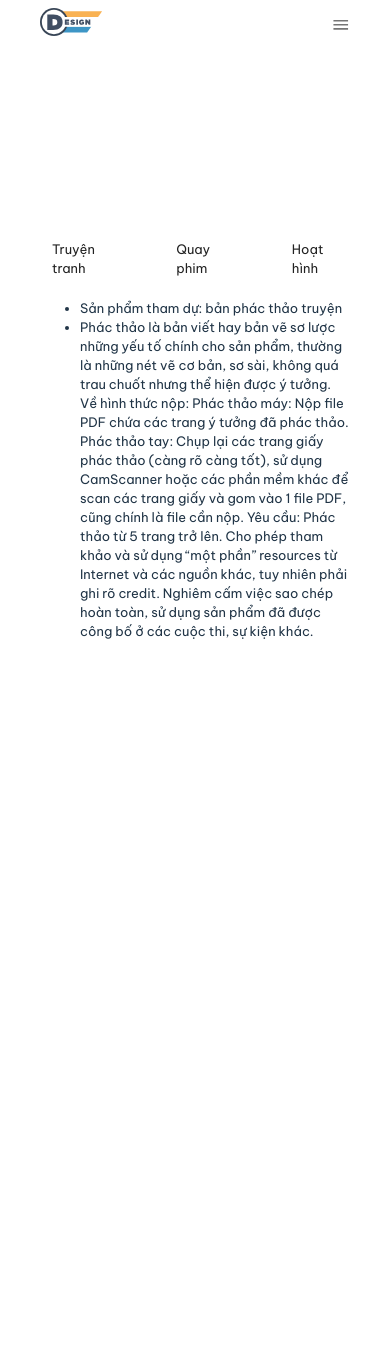
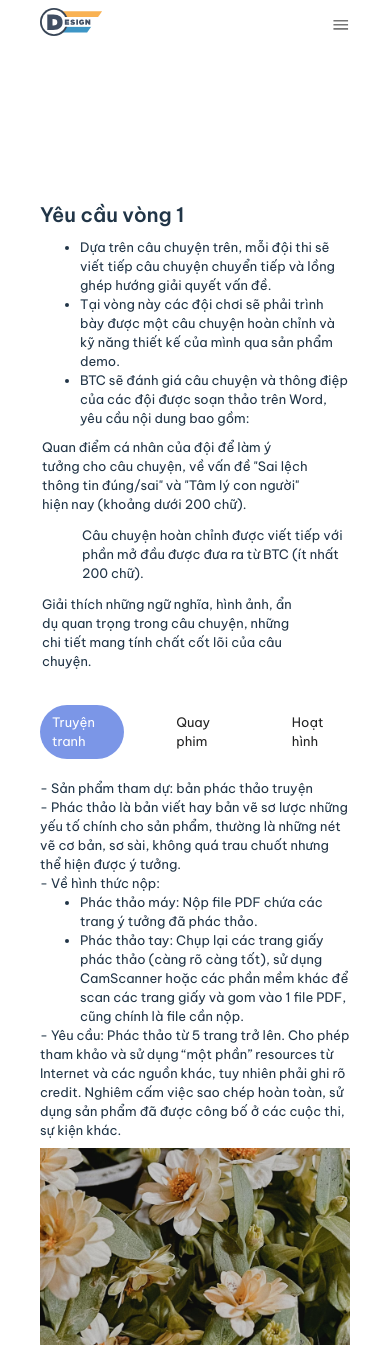
Before and after one commit to NganTrucLe/design-itus, a React (Vite) app: page /events/outr-space-7/how-to-join in a window 390 px wide. Before the commit the page ends 844 px from the top, so only its background shows below. Built offline with nearby package versions, Linux system fonts and the light colour scheme.

Commit message:
yêu câu vòng 1 + hang muc

```diff
--- a/src/index.css
+++ b/src/index.css
@@ -37,25 +37,29 @@ body {
 h1 {
   font-size: 32px;
   line-height: 48px;
-  font-weight: 400px;
+  font-weight: 600;
   margin: 0px;
 }
 
 h2 {
   font-size: 28px;
   line-height: 40.9px;
-  font-weight: 400px;
+  font-weight: 700;
   margin: 0px;
 }
 
 h3 {
   font-size: 20px;
   line-height: 30px;
-  font-weight: 400px;
+  font-weight: 600;
   margin: 0px;
 }
 
 p {
+  margin: 0px;
+}
+
+ul {
   margin: 0px;
 }
 
@@ -105,5 +109,9 @@ button:focus-visible {
     font-size: 16px;
     line-height: 24px;
   }
+  h3 {
+    font-size: 16px;
+    line-height: 24px;
+  }
 
 }
--- /dev/null
+++ b/src/pages/events/outr-space/components/listCard.jsx
@@ -0,0 +1,41 @@
+import { makeStyles } from "@material-ui/core";
+import { NotListedLocationRounded } from "@material-ui/icons";
+import { cardStyle } from "/src/assets/components/glassmorphismStyle";
+
+const useStyles = makeStyles(theme => ({
+    root: {
+        display: "flex",
+        flexDirection: "column",
+        gap: "20px",
+        [theme.breakpoints.down("sm")]: {
+            gap: "8px",
+        }
+    },
+    cardLeft: {
+        ...cardStyle,
+        marginRight: "60px",
+        [theme.breakpoints.down("sm")]: {
+            marginRight: "40px",
+        }
+    },
+    cardRight: {
+        ...cardStyle,
+        marginLeft: "60px",
+        [theme.breakpoints.down("sm")]: {
+            marginLeft: "40px",
+        }
+    },
+}));
+export default function ListCard(props) {
+    const classes = useStyles();
+    const { children } = props;
+    return (
+        <div className={classes.root}>
+            {props.children.map((child,index)=>(
+                <div className={index%2==0?classes.cardLeft:classes.cardRight}>
+                    {child}
+                </div>
+            ))}
+        </div>
+    );
+};
--- a/src/pages/events/outr-space/components/simpleTabs.jsx
+++ b/src/pages/events/outr-space/components/simpleTabs.jsx
@@ -7,6 +7,9 @@ import { defaultFont } from '../../../../assets/globalStyle';
 
 const useStyles = makeStyles((theme) => ({
   root: {
+    display: "flex",
+    flexDirection: "column",
+    gap: "20px"
   },
   default: {
     ...TabItemStyle.default,
@@ -21,6 +24,20 @@ const useStyles = makeStyles((theme) => ({
     flexDirection: "row",
     justifyContent: "flex-end",
     gap: "40px",
+    [theme.breakpoints.down("sm")]: {
+      justifyContent: "center"
+    }
+  },
+  image: {
+    objectFit: "cover",
+    width: "100%",
+    marginTop: "20px",
+    height: "280px",
+    objectPosition: "center",
+    [theme.breakpoints.down("sm")]: {
+      marginTop: "8px",
+      height: "197px",
+    }
   }
 
 }));
@@ -48,79 +65,87 @@ TabPanel.propTypes = {
   value: PropTypes.any.isRequired,
 };
 
-function Tabs(props) {
-  const classes = useStyles();
-  const { children, value, onChange, ...other } = props;
-  const handleClick = (index) => {
-    return onChange(index);
-  };
-  return (
-    <div {...other}>
-      {
-        children.map((child, index) => (
-          <div className={classes.default} onClick={(index)=>{return onChange(index)}}>
-            {child}
-          </div>
-        ))
-      }
-    </div>
-  );
-}
-
-
 export default function SimpleTabs() {
   const classes = useStyles();
   const [value, setValue] = React.useState(0);
   console.log(value);
-  const handleChange = (event, newValue) => {
+  const handleChange = (newValue) => {
     setValue(newValue);
-    console.log(value);
   };
+  const tab = ["Truyện tranh", "Quay phim", "Hoạt hình"];
 
   return (
     <div className={classes.root}>
-        <Tabs onChange={handleChange} className={classes.tabs}>
-          <div>Truyện tranh</div>
-          <div>Quay phim</div>
-          <div>Hoạt hình</div>
-        </Tabs>
-        {/* <div className={classes.tabs}>
-          <div className={classes.default} onClick={()=>handleChange(0)}>
-            Truyện tranh
-          </div>
-          <div className={classes.default} onClick={()=>handleChange(1)}>
-            Quay phim
-          </div>
-          <div className={classes.default} onClick={()=>handleChange(2)}>
-            Hoạt hình
-          </div>
-        </div> */}
+      <div onChange={handleChange} className={classes.tabs}>
+        {
+          tab.map((child, index) => (
+            index === value?
+            <div className={classes.selected} onClick={() => handleChange(index)}>
+              {child}
+            </div>:
+            <div className={classes.default} onClick={() => handleChange(index)}>
+              {child}
+            </div>
+          ))
+        }
+      </div>
       <TabPanel value={value} index={0}>
+        <div>
+          - Sản phẩm tham dự: bản phác thảo truyện
+        </div>
+        <div>
+        - Phác thảo là bản viết hay bản vẽ sơ lược những yếu tố chính cho sản phẩm, thường là những nét vẽ cơ bản, sơ sài, không quá trau chuốt nhưng thể hiện được ý tưởng.
+        </div>
+        <div>
+          - Về hình thức nộp:
+        </div>
         <ul>
           <li>
-            Sản phẩm tham dự: bản phác thảo truyện
+          Phác thảo máy: Nộp file PDF chứa các trang ý tưởng đã phác thảo.
           </li>
           <li>
-          Phác thảo là bản viết hay bản vẽ sơ lược những yếu tố chính cho sản phẩm, thường là những nét vẽ cơ bản, sơ sài, không quá trau chuốt nhưng thể hiện được ý tưởng.
+          Phác thảo tay: Chụp lại các trang giấy phác thảo (càng rõ càng tốt), sử dụng CamScanner hoặc các phần mềm khác để scan các trang giấy và gom vào 1 file PDF, cũng chính là file cần nộp.
           </li>
-          Về hình thức nộp:
-          Phác thảo máy: Nộp file PDF chứa các trang ý tưởng đã phác thảo.
-          Phác thảo tay: Chụp lại các trang giấy phác thảo (càng rõ càng tốt), sử dụng CamScanner hoặc các phần mềm khác để scan các trang giấy và gom vào 1 file PDF, cũng chính là file cần nộp.
-          Yêu cầu: Phác thảo từ 5 trang trở lên. Cho phép tham khảo và sử dụng “một phần” resources từ Internet và các nguồn khác, tuy nhiên phải ghi rõ credit. Nghiêm cấm việc sao chép hoàn toàn, sử dụng sản phẩm đã được công bố ở các cuộc thi, sự kiện khác.
         </ul>
+        <div>
+          - Yêu cầu: Phác thảo từ 5 trang trở lên. Cho phép tham khảo và sử dụng “một phần” resources từ Internet và các nguồn khác, tuy nhiên phải ghi rõ credit. Nghiêm cấm việc sao chép hoàn toàn, sử dụng sản phẩm đã được công bố ở các cuộc thi, sự kiện khác.
+        </div>
+        <img className={classes.image} src="\src\assets\images\327563354_507667898162636_7504822791758146506_n.jpg"/>
       </TabPanel>
       <TabPanel value={value} index={1}>
-        Sản phẩm tham dự: shotlist các cảnh quay
-        Shotlist là một danh sách tổng hợp các chi tiết về cảnh quay, gồm những thông tin như thứ tự, địa điểm, thời gian, cỡ cảnh, góc máy, động tác máy, mô tả shot và scene,...
-        Về hình thức nộp: Nộp file Excel để thể hiện rõ các chi tiết của shotlist. Tham khảo cách trình bày từ file Shotlist.xlsx
-        Yêu cầu: Trình bày câu từ về các cảnh một cách rõ ràng, rành mạch, thể hiện rõ ý tưởng nhất có thể
+        <div>
+          - Sản phẩm tham dự: shotlist các cảnh quay
+        </div>
+        <div>
+          - Shotlist là một danh sách tổng hợp các chi tiết về cảnh quay, gồm những thông tin như thứ tự, địa điểm, thời gian, cỡ cảnh, góc máy, động tác máy, mô tả shot và scene,...
+        </div>
+        <div>
+          - Về hình thức nộp: Nộp file Excel để thể hiện rõ các chi tiết của shotlist. Tham khảo cách trình bày từ file Shotlist.xlsx
+        </div>
+        <div>
+          - Yêu cầu: Trình bày câu từ về các cảnh một cách rõ ràng, rành mạch, thể hiện rõ ý tưởng nhất có thể
+        </div>
+        <img className={classes.image} src="\src\assets\images\edited.jpg"/>
       </TabPanel>
       <TabPanel value={value} index={2}>
-        Storyboard là bảng vẽ chứa câu chuyện mà bạn muốn kể, giúp thể hiện tổng quát câu chuyện muốn kế.
-        Về hình thức nộp:
-        Storyboard trên máy: Xuất file vẽ dạng hình ảnh, nếu có nhiều hình thì gom lại trong một file nén .zip hoặc .rar.
-        Storyboard vẽ tay: Chụp lại các trang giấy phác thảo (càng rõ càng tốt), sử dụng CamScanner hoặc các phần mềm khác để scan các trang giấy và gom vào 1 file PDF, cũng chính là file cần nộp.
-        Yêu cầu: Mỗi scene phải được vẽ một cách rõ ràng, mang ý nghĩa thể hiện nội dung và có sự liên kết để đúng với mạch truyện. Những scene được bỏ vào có nội dung cụ thể, miêu tả nội dung video muốn hướng tới. Mỗi scene có thể thêm description ngắn để giải thích ý tưởng, không cần vẽ những phần cảnh không cần thiết, chỉ nên có nội dung chính của câu chuyện.
+        <div>
+          - Storyboard là bảng vẽ chứa câu chuyện mà bạn muốn kể, giúp thể hiện tổng quát câu chuyện muốn kế.
+        </div>
+        <div>
+          - Về hình thức nộp:
+        </div>
+        <ul>
+          <li>
+            Storyboard trên máy: Xuất file vẽ dạng hình ảnh, nếu có nhiều hình thì gom lại trong một file nén .zip hoặc .rar.
+          </li>
+          <li>
+            Storyboard vẽ tay: Chụp lại các trang giấy phác thảo (càng rõ càng tốt), sử dụng CamScanner hoặc các phần mềm khác để scan các trang giấy và gom vào 1 file PDF, cũng chính là file cần nộp.
+          </li>
+        </ul>
+        <div>
+          - Yêu cầu: Mỗi scene phải được vẽ một cách rõ ràng, mang ý nghĩa thể hiện nội dung và có sự liên kết để đúng với mạch truyện. Những scene được bỏ vào có nội dung cụ thể, miêu tả nội dung video muốn hướng tới. Mỗi scene có thể thêm description ngắn để giải thích ý tưởng, không cần vẽ những phần cảnh không cần thiết, chỉ nên có nội dung chính của câu chuyện.
+        </div>
+        <img className={classes.image} src="\src\assets\images\327563354_507667898162636_7504822791758146506_n.jpg"/>
       </TabPanel>
     </div>
   );
--- a/src/pages/events/outr-space/pages/howToJoin.jsx
+++ b/src/pages/events/outr-space/pages/howToJoin.jsx
@@ -1,8 +1,10 @@
+import { Grid } from "@material-ui/core";
+import { makeStyles } from "@material-ui/styles";
+
+import Round1Requires from "../sections/round1Requires";
 import NavBar from "../components/navBar";
 import Tab from "../components/simpleTabs";
-import { Grid } from "@material-ui/core";
 import { section } from "/src/assets/globalStyle";
-import { makeStyles } from "@material-ui/styles";
 
 const useStyles = makeStyles(theme => ({
     section,
@@ -14,7 +16,9 @@ export default function HowToJoin() {
             <NavBar current = "/events/outr-space-7/how-to-join"/>
             <div className={classes.section}>
                 <Grid container spacing={4} justifyContent="space-between" style={{marginTop: "184px"}} >
-                    <Grid item xs={12} md={6}></Grid>
+                    <Grid item xs={12} md={6}>
+                        <Round1Requires/>
+                    </Grid>
                     <Grid item xs={12} md={5}>
                         <Tab/>
                     </Grid>
--- /dev/null
+++ b/src/pages/events/outr-space/sections/round1Requires.jsx
@@ -0,0 +1,37 @@
+import { makeStyles } from "@material-ui/core";
+import ListCard from "../components/listCard";
+
+const useStyles = makeStyles(theme => ({
+    root: {
+        display: "flex",
+        flexDirection: "column",
+        gap: "20px",
+        [theme.breakpoints.down("sm")]: {
+            gap: "8px"
+        }
+    }
+}));
+export default function Round1Requires() {
+    const classes = useStyles();
+    return (
+        <div className={classes.root}>
+            <h1>Yêu cầu vòng 1</h1>
+            <ul>
+                <li>
+                Dựa trên câu chuyện trên, mỗi đội thi sẽ viết tiếp câu chuyện chuyển tiếp và lồng ghép hướng giải quyết vấn đề.
+                </li>
+                <li>
+                Tại vòng này các đội chơi sẽ phải trình bày được một câu chuyện hoàn chỉnh và kỹ năng thiết kế của mình qua sản phẩm demo.
+                </li>
+                <li>
+                BTC sẽ đánh giá câu chuyện và thông điệp của các đội được soạn thảo trên Word, yêu cầu nội dung bao gồm:
+                </li>
+            </ul>
+            <ListCard>
+                <div>Quan điểm cá nhân của đội để làm ý tưởng cho câu chuyện, về vấn đề "Sai lệch thông tin đúng/sai" và "Tâm lý con người" hiện nay (khoảng dưới 200 chữ).</div>
+                <div>Câu chuyện hoàn chỉnh được viết tiếp với phần mở đầu được đưa ra từ BTC (ít nhất 200 chữ).</div>
+                <div>Giải thích những ngữ nghĩa, hình ảnh, ẩn dụ quan trọng trong câu chuyện, những chi tiết mang tính chất cốt lõi của câu chuyện.</div>
+            </ListCard>
+        </div>
+    )
+}
```
Also changed, not shown: src/assets/images/327563354_507667898162636_7504822791758146506_n.jpg (added), src/assets/images/edited.jpg (added), src/pages/events/outr-space/sections/howToSend.jsx (added).
